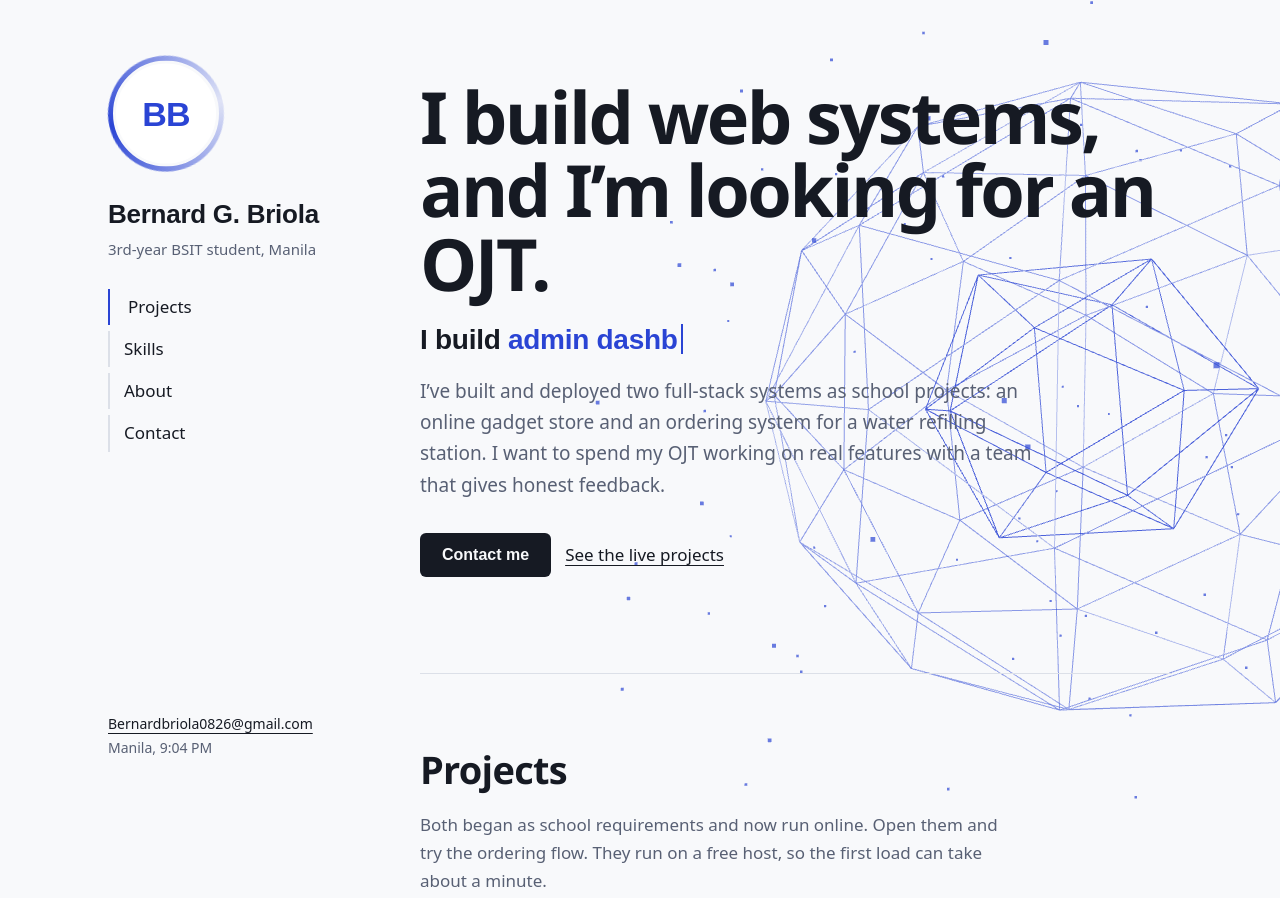
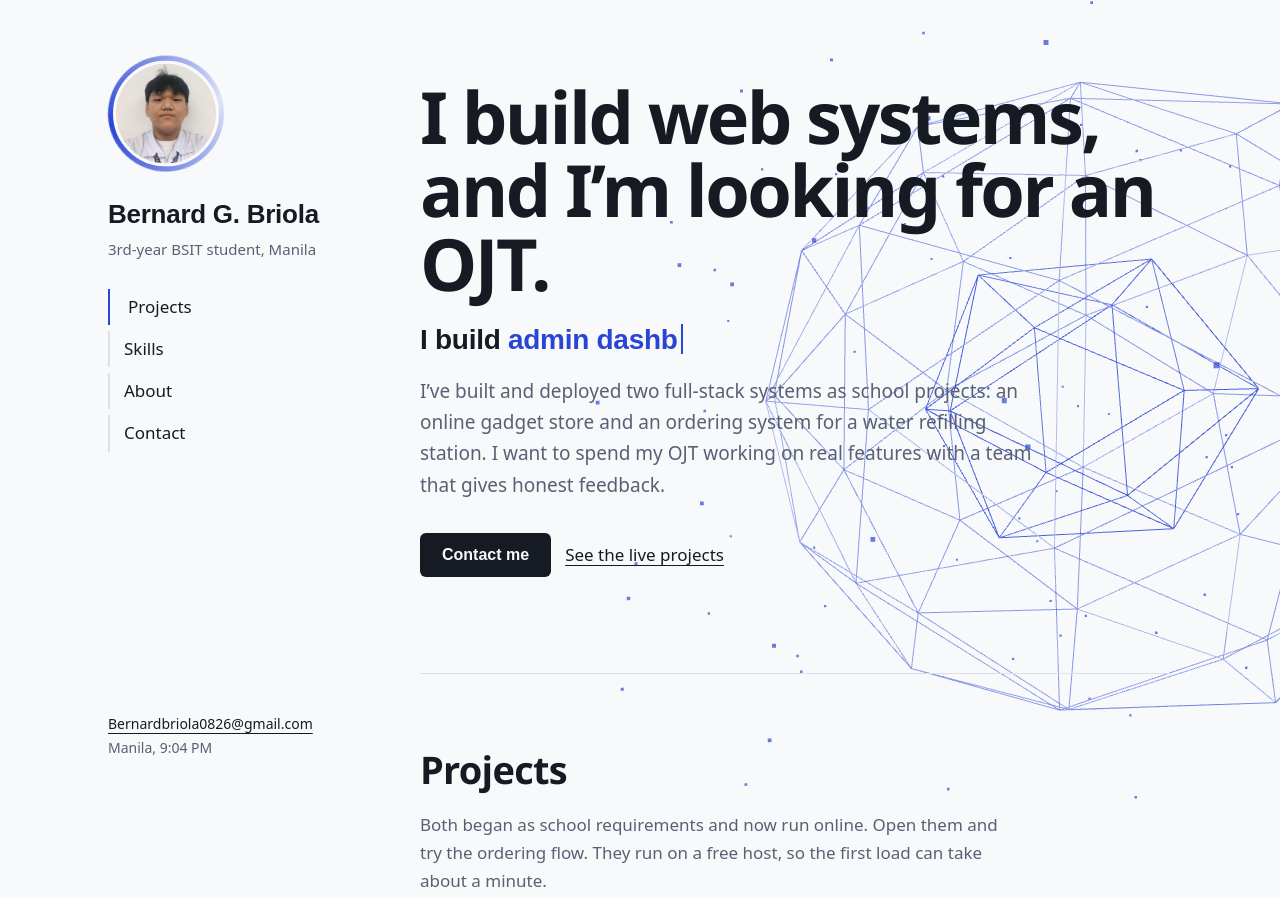
Before and after one commit to Bernard-26/Bernard-G.-Briola-, a plain HTML site: page index.html in a window 1280 px wide. Shown: the top 898 px of the page. Drawn offline with nearby package versions, Linux system fonts and the light colour scheme; animation ran at ten frames a second.

Commit message:
Add profile image and update index.html

```diff
--- a/index.html
+++ b/index.html
@@ -19,7 +19,7 @@
 
 <aside class="side">
   <div class="avatar">
-    <div class="pic"><span aria-hidden="true">BB</span><img src="img/profile.jpg" alt="Photo of Bernard G. Briola"></div>
+    <div class="pic"><span aria-hidden="true">BB</span><img src="img/profile .png" alt="Photo of Bernard G. Briola"></div>
   </div>
   <div>
     <div class="name">Bernard G. Briola</div>
```
Also changed, not shown: img/profile .png (added).
